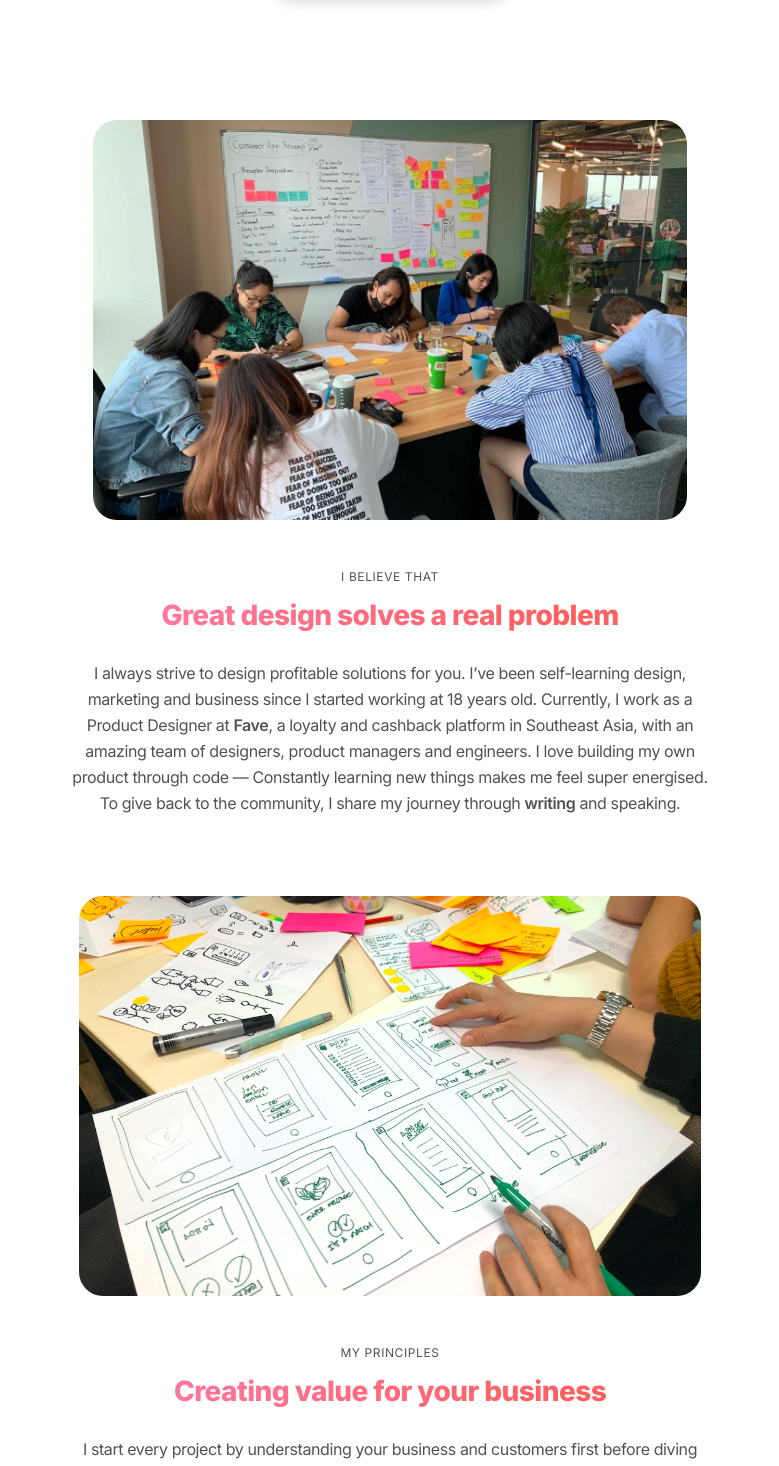
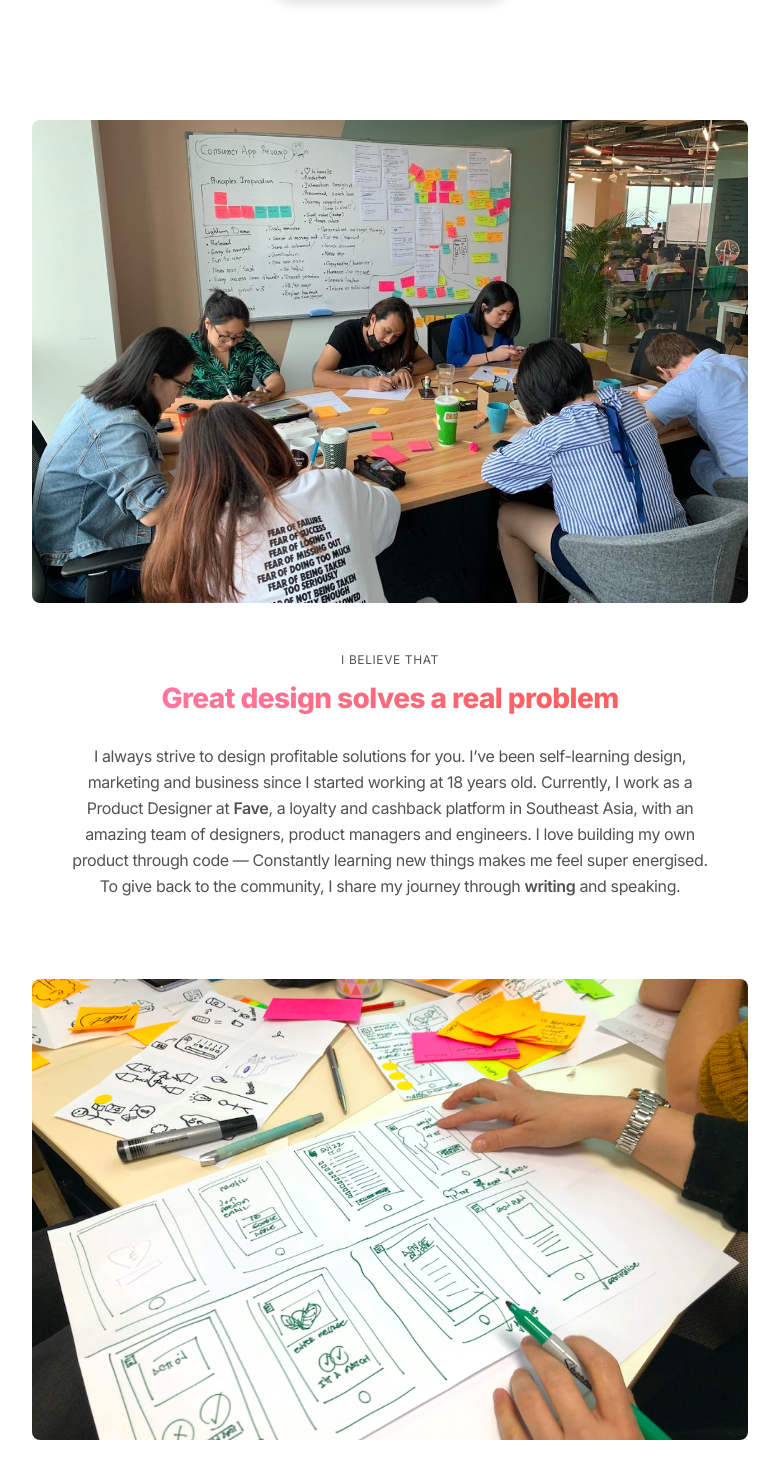
Before and after one commit to RachelHow/rachelhow, a Next.js app: page /about in a window 1280 px wide. Shown: the part 400-1866 px from the top of the page, without its empty margins (250-1029 px from the left). Built offline with nearby package versions, Linux system fonts and the light colour scheme.

Commit message:
Image size fix

```diff
--- a/pages/about.js
+++ b/pages/about.js
@@ -35,11 +35,11 @@ function About() {
       </div>
 
       <div className="container px-16 md:px-4 sm:px-8 text-center">
-        <div className="flex justify-center pb-4">
+        <div className="justify-center pb-4">
           <img
             src="/images/designsprint-01.png"
             alt="designsprint1"
-            className="rounded-lg mx-auto profileimage"
+            className="rounded-lg mx-auto"
             width="80%"
             height="auto"
           />
@@ -74,11 +74,11 @@ function About() {
       </div>
 
       <div className="container px-16 md:px-4 sm:px-8 text-center">
-        <div className="flex justify-center pb-4">
+        <div className="justify-center pb-4">
           <img
             src="/images/designsprint-02.png"
             alt="designsprint2"
-            className="rounded-lg mx-auto profileimage"
+            className="rounded-lg mx-auto"
             width="80%"
             height="auto"
           />
```
